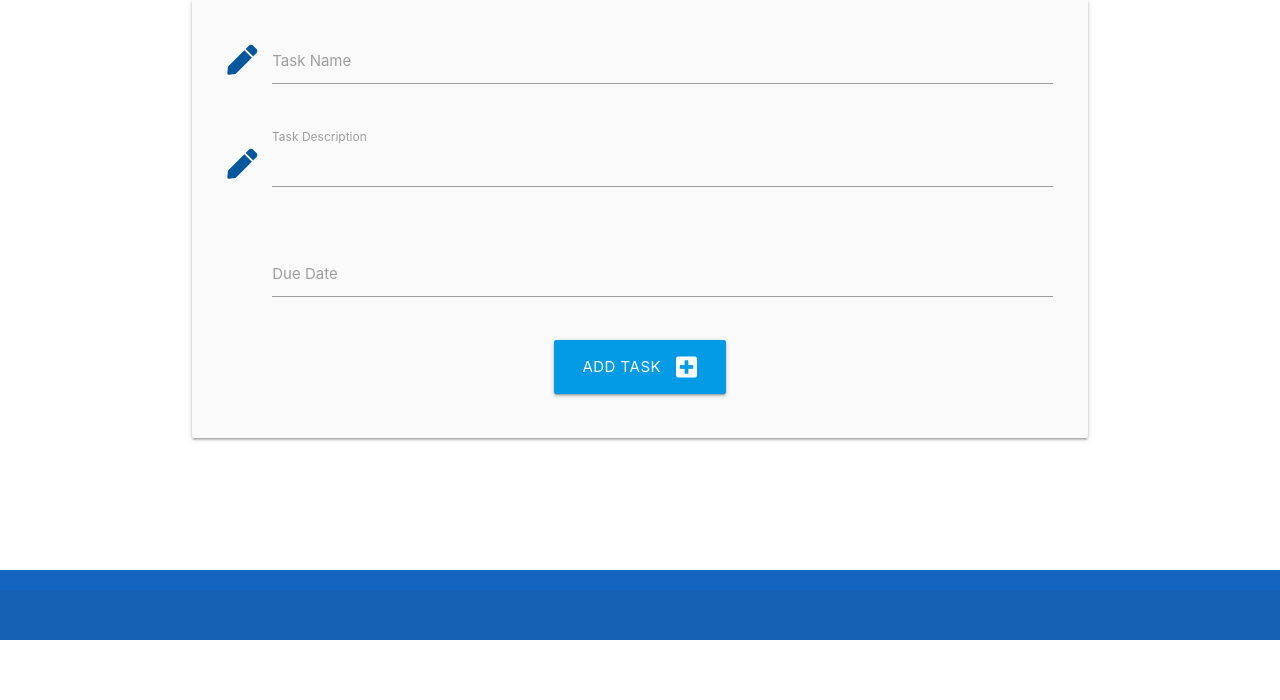
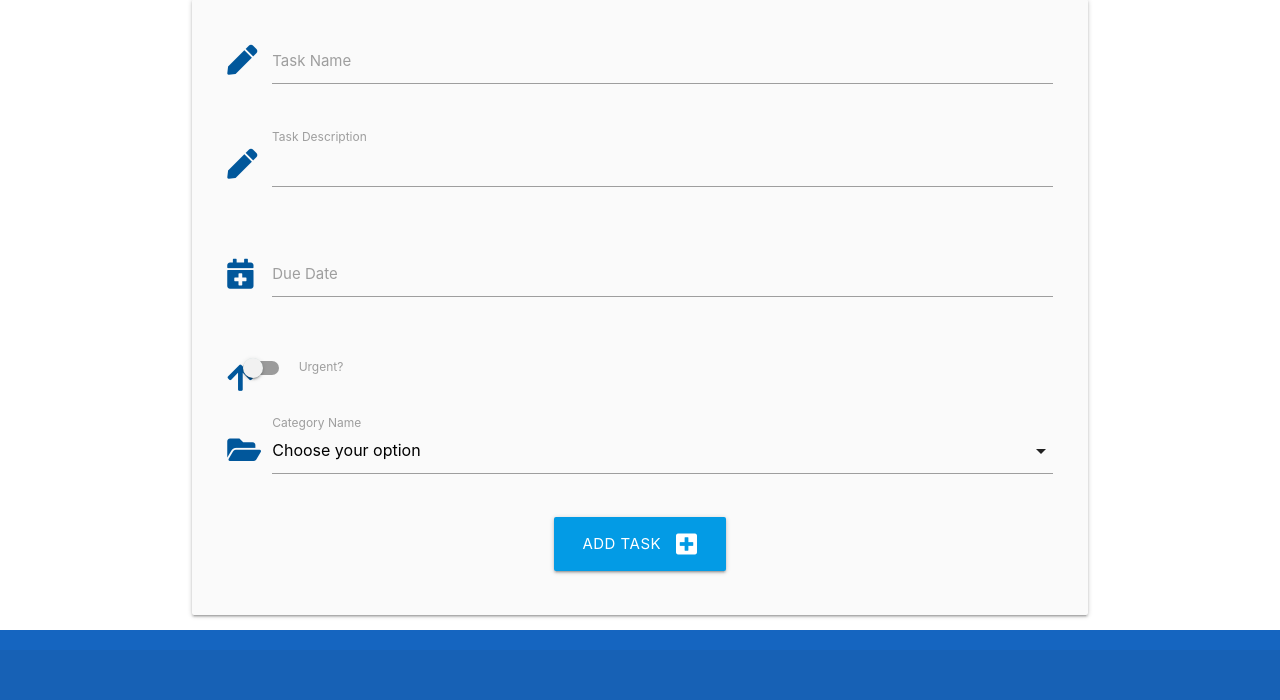
Before and after one commit to ccp84/taskmanager, a Flask app: template taskmanager/templates/add_task.html in a window 1280 px wide. Shown: the part 160-860 px from the top of the page. Before the commit the page ends 800 px from the top, so only its background shows below. Run offline with Flask 2, Linux system fonts and the light colour scheme; the template is opened without the code that fills it, so the values that code supplies are empty; parts of the project's set-up code (start-up, migrations or seed data) failed here and were passed over.

Commit message:
html>add task form

```diff
--- a/taskmanager/routes.py
+++ b/taskmanager/routes.py
@@ -39,15 +39,15 @@ def delete_category(category_id):
     category = Category.query.get_or_404(category_id)
 
 
-@app.task("/add_task", methods=["GET", "POST"])
+@app.route("/add_task", methods=["GET", "POST"])
 def add_task():
     categories = list(Category.query.order_by(Category.category_name).all())
     if request.method == "POST":
         task = Task(
             task_name=request.form.get("task_name"),
             task_description=request.form.get("task_description"),
-            is_urgent=request.form.get("is_urgent"),
-            due_date=bool(True if request.form.get("due_date") else False),
+            is_urgent=bool(True if request.form.get("is_urgent") else False),
+            due_date=request.form.get("due_date"),
             category_id=request.form.get("category_id")
         )
         db.session.add(task)
--- a/taskmanager/static/js/script.js
+++ b/taskmanager/static/js/script.js
@@ -9,4 +9,8 @@ document.addEventListener("DOMContentLoaded", function() {
     format: "dd mmmm, yyyy",
     i18n: {done: "Select"}
   });
+
+  // dropdowns
+  let dropdown = document.querySelectorAll('select');
+  M.FormSelect.init(dropdown);
 });
--- a/taskmanager/templates/add_task.html
+++ b/taskmanager/templates/add_task.html
@@ -27,10 +27,35 @@
         <!-- due date -->
         <div class="row">
             <div class="input-field col s12">
-                <i class="fas fa-calendar-days prefix light-blue-text text-darken-4"></i>
-                <input id="due_date" name="due_date" type="text" class="datepicker validate"
-                    required>
+                <i class="fas fa-calendar-plus prefix light-blue-text text-darken-4"></i>
+                <input id="due_date" name="due_date" type="text" class="datepicker validate" required>
                 <label for="due_date">Due Date</label>
+            </div>
+        </div>
+        <!-- is urgent -->
+        <div class="row">
+            <div class="input-field col s12">
+                <i class="fas fa-arrow-up prefix light-blue-text text-darken-4"></i>
+                <div class="switch">
+                    <label for="is_urgent">
+                        <input type="checkbox" id="is_urgent" name="is_urgent">
+                        <span class="lever"></span>
+                        Urgent?
+                    </label>
+                </div>
+            </div>
+        </div>
+        <!-- category name -->
+        <div class="row">
+            <div class="input-field col s12">
+                <i class="fas fa-folder-open prefix light-blue-text text-darken-4"></i>
+                <select id="category_id" name="category_id" class="validate" required>
+                    <option value="" disabled selected>Choose your option</option>
+                    {% for category in categories %}
+                    <option value="{{ category.id }}">{{ category.category_name }}</option>
+                    {% endfor %}
+                </select>
+                <label for="category_id">Category Name</label>
             </div>
         </div>
         <!-- submit button -->
--- a/taskmanager/templates/tasks.html
+++ b/taskmanager/templates/tasks.html
@@ -6,7 +6,7 @@
 <div class="row">
     <div class="col s12 center-align">
         <a href="{{ url_for('add_task') }}" class="btn-large light-blue darken-2">
-            Add Category <i class="fas fa-plus-square right"></i>
+            Add Task <i class="fas fa-plus-square right"></i>
         </a>
     </div>
 </div>
```
